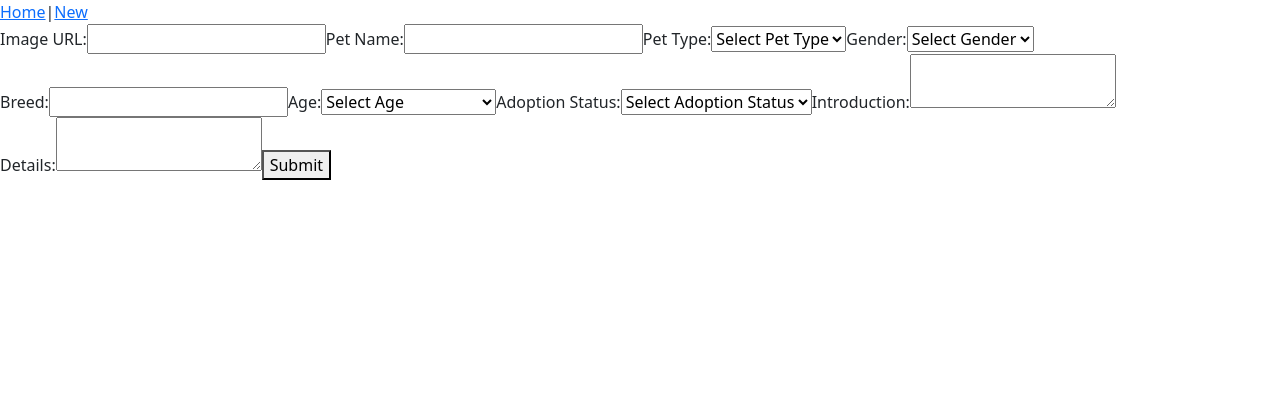
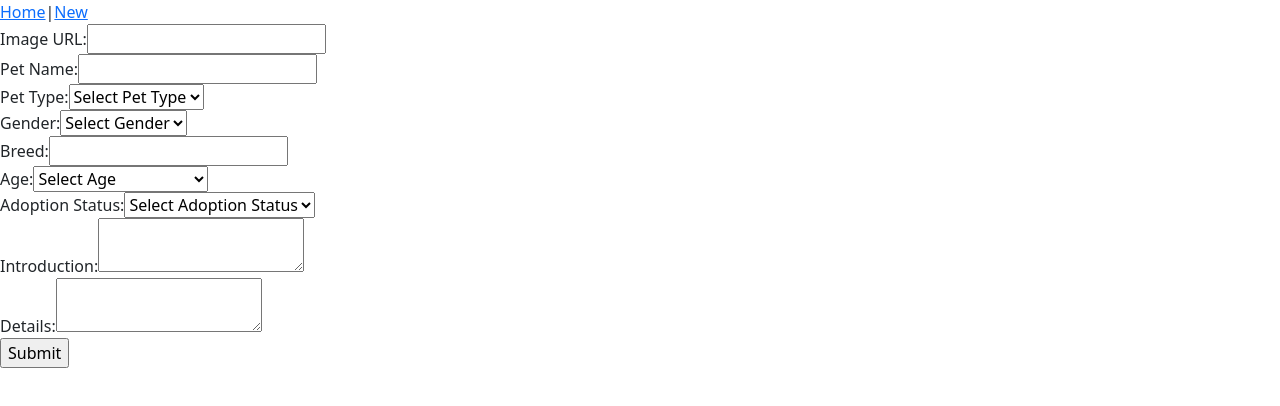
Before and after one commit to cpeppsi/Safe-Haven-Front-End, a React (Create React App) app: page /new in a window 1280 px wide. Shown: the top 406 px of the page. Built offline with nearby package versions, Linux system fonts and the light colour scheme; the HTML template or start-up script is replaced by a standard one.

Commit message:
Adding edit, delete, update and combining with main

```diff
--- /dev/null
+++ b/public/index.html
@@ -0,0 +1,43 @@
+<!DOCTYPE html>
+<html lang="en">
+  <head>
+    <meta charset="utf-8" />
+    <link rel="icon" href="%PUBLIC_URL%/favicon.ico" />
+    <meta name="viewport" content="width=device-width, initial-scale=1" />
+    <meta name="theme-color" content="#000000" />
+    <meta
+      name="description"
+      content="Web site created using create-react-app"
+    />
+    <link rel="apple-touch-icon" href="%PUBLIC_URL%/logo192.png" />
+    <!--
+      manifest.json provides metadata used when your web app is installed on a
+      user's mobile device or desktop. See https://developers.google.com/web/fundamentals/web-app-manifest/
+    -->
+    <link rel="manifest" href="%PUBLIC_URL%/manifest.json" />
+    <!--
+      Notice the use of %PUBLIC_URL% in the tags above.
+      It will be replaced with the URL of the `public` folder during the build.
+      Only files inside the `public` folder can be referenced from the HTML.
+
+      Unlike "/favicon.ico" or "favicon.ico", "%PUBLIC_URL%/favicon.ico" will
+      work correctly both with client-side routing and a non-root public URL.
+      Learn how to configure a non-root public URL by running `npm run build`.
+    -->
+    <title>React App</title>
+  </head>
+  <body>
+    <noscript>You need to enable JavaScript to run this app.</noscript>
+    <div id="root"></div>
+    <!--
+      This HTML file is a template.
+      If you open it directly in the browser, you will see an empty page.
+
+      You can add webfonts, meta tags, or analytics to this file.
+      The build step will place the bundled scripts into the <body> tag.
+
+      To begin the development, run `npm start` or `yarn start`.
+      To create a production bundle, use `npm run build` or `yarn build`.
+    -->
+  </body>
+</html>
--- a/src/Components/New.js
+++ b/src/Components/New.js
@@ -40,8 +40,8 @@
 
   //Pet Form
   return (
-    <form onChange={handleChange}>
-
+    <form onSubmit={handleSubmit}>
+      <div>
         <label>
             Image URL:
             <input
@@ -51,7 +51,9 @@
             onChange={handleChange}
             />
         </label>
+      </div>
 
+      <div>
         <label>
             Pet Name:
             <input
@@ -61,7 +63,9 @@
                 onChange={handleChange}
             />
         </label>
+      </div>
 
+      <div>
         <label>
             Pet Type:
             <select
@@ -74,7 +78,9 @@
             <option value="cat">Cat</option>
             </select>
         </label>
+      </div>
 
+      <div>
         <label>
             Gender:
             <select
@@ -87,7 +93,9 @@
             <option value="female">Female</option>
             </select>
         </label>
+      </div>
 
+      <div>
         <label>
             Breed:
             <input
@@ -97,7 +105,9 @@
                 onChange={handleChange}
             />
         </label>
+      </div>
 
+      <div>
         <label>
             Age:
             <select
@@ -128,7 +138,9 @@
             <option value="Senior over 16 years">Senior over 16 years</option>
             </select>
         </label>
+      </div>
 
+      <div>
         <label>
             Adoption Status:
             <select
@@ -136,14 +148,16 @@
             value={petInput.adoptionStatus}
             onChange={handleChange}
             >
-            <option value=''>Select Adoption Status</option>
-            <option value='Coming Soon'>Coming Soon</option>
-            <option value='Ready to Adopt'>Ready to Adopt</option>
-            <option value='Pending Adoption'>Pending Adoption</option>
-            <option value='Adopted'>Adopted</option>
+              <option value='Select Adoption Status'>Select Adoption Status</option>
+              <option value='Coming Soon'>Coming Soon</option>
+              <option value='Ready to Adopt'>Ready to Adopt</option>
+              <option value='Pending Adoption'>Pending Adoption</option>
+              <option value='Adopted'>Adopted</option>
             </select>
         </label>
+      </div>
 
+      <div>
         <label>
             Introduction:
             <textarea
@@ -152,7 +166,8 @@
             onChange={handleChange}
             />
         </label>
-
+      </div>
+      <div>
         <label>
             Details:
             <textarea
@@ -161,8 +176,9 @@
             onChange={handleChange}
             />
         </label>
+      </div>
 
-      <button type="submit">Submit</button>
+      <input type="submit"/>
     </form>
   );
 
--- a/src/index.js
+++ b/src/index.js
@@ -1,4 +1,4 @@
-import { BrowserRouter } from 'react-router-dom';
+
 import React from 'react';
 import ReactDOM from 'react-dom/client';
 import './index.css';
```
Also changed, not shown: public/logo192.png (added), public/manifest.json (added).
